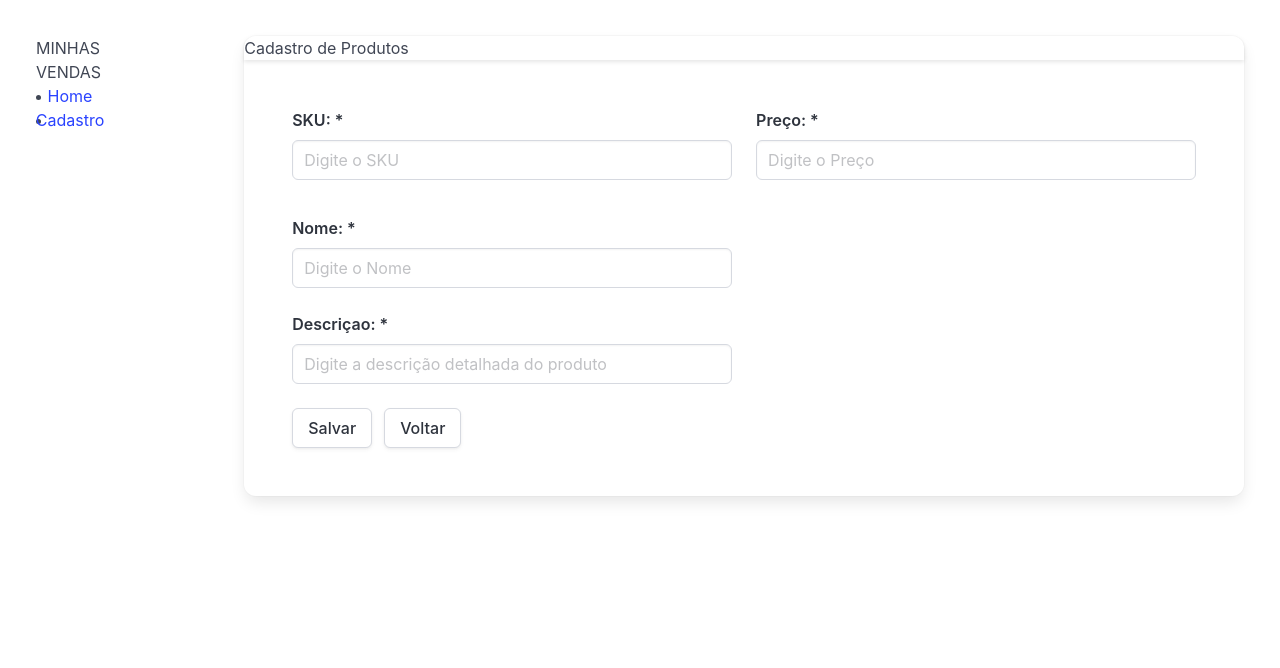
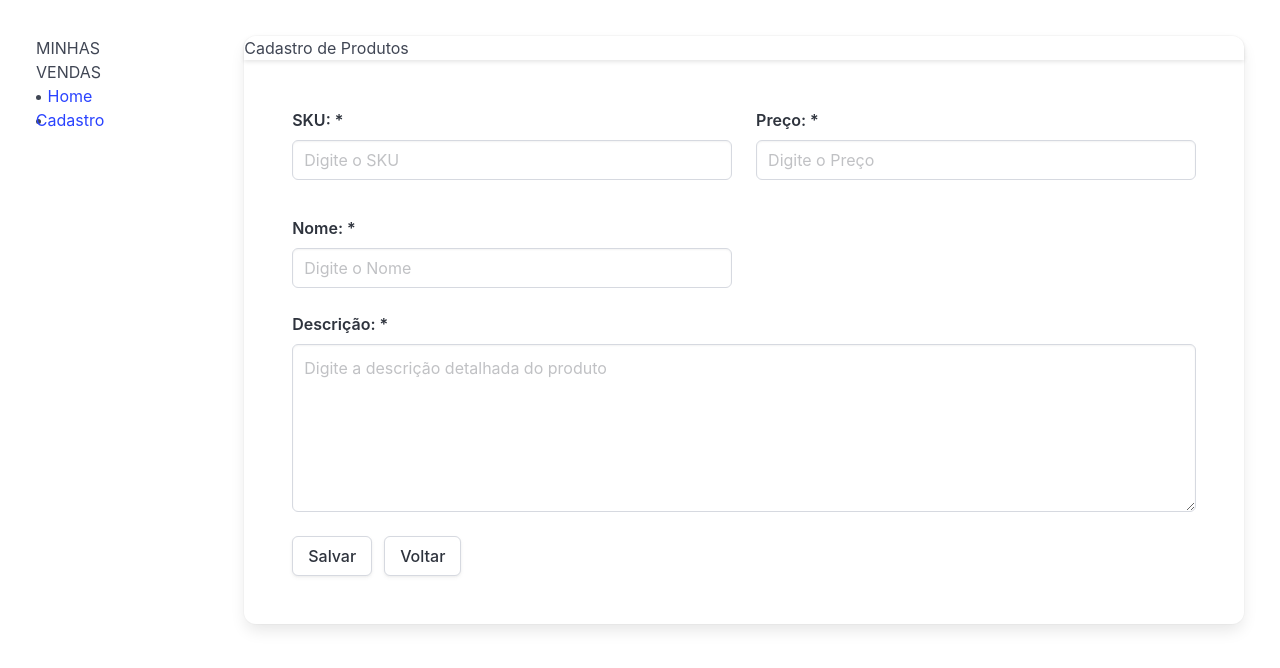
Before and after one commit to fxavierds/vendas-app, a Next.js app: page /cadastros/produtos in a window 1280 px wide. Shown: the top 668 px of the page. Built offline with nearby package versions, Linux system fonts and the light colour scheme.

Commit message:
Correcao textArea

```diff
--- a/src/app/components/produtos/cadastro/index.tsx
+++ b/src/app/components/produtos/cadastro/index.tsx
@@ -50,14 +50,21 @@ export const CadastroProduto: React.FC = () => {
         />
       </div>
       <div className="columns">
-        <Input
-          id="inputDesc"
-          label="Descriçao: *"
-          columnClasses="is-half"
-          onChange={setNome}
-          value={preco}
-          placeholder="Digite a descrição detalhada do produto"
-        />
+        <div className="field column is-full">
+          <label className="label" htmlFor="inputDesc">
+            Descrição: *
+          </label>
+          <div className="control">
+            <textarea
+              className="textarea is-fullwidth"
+              rows={6}
+              value={descricao}
+              onChange={(event) => setDescricao(event.target.value)}
+              id="inputDesc"
+              placeholder="Digite a descrição detalhada do produto"
+            />
+          </div>
+        </div>
       </div>
       <div className="field is-grouped">
         <div className="control">
```
